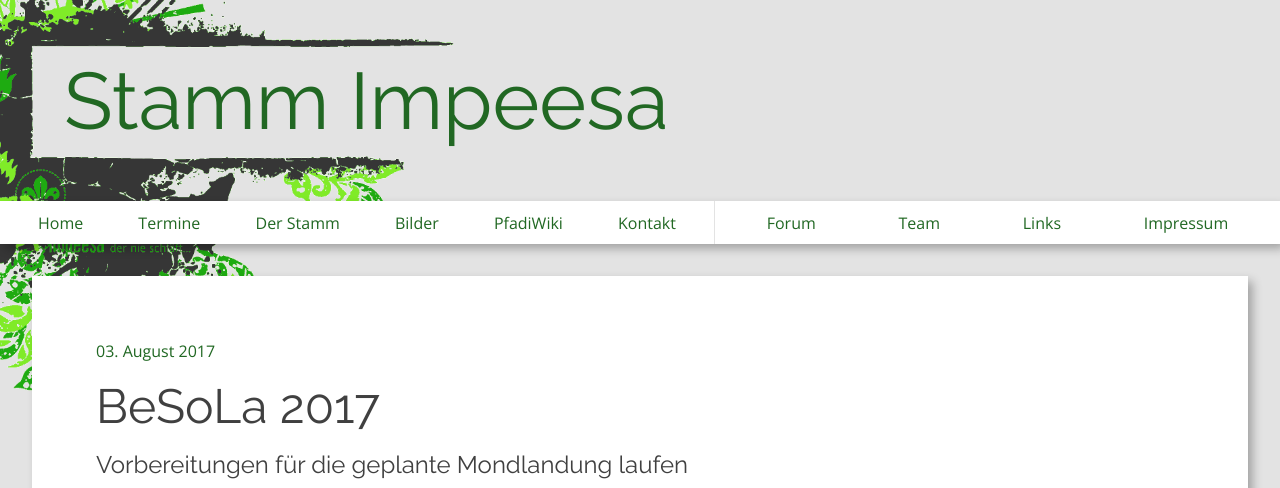
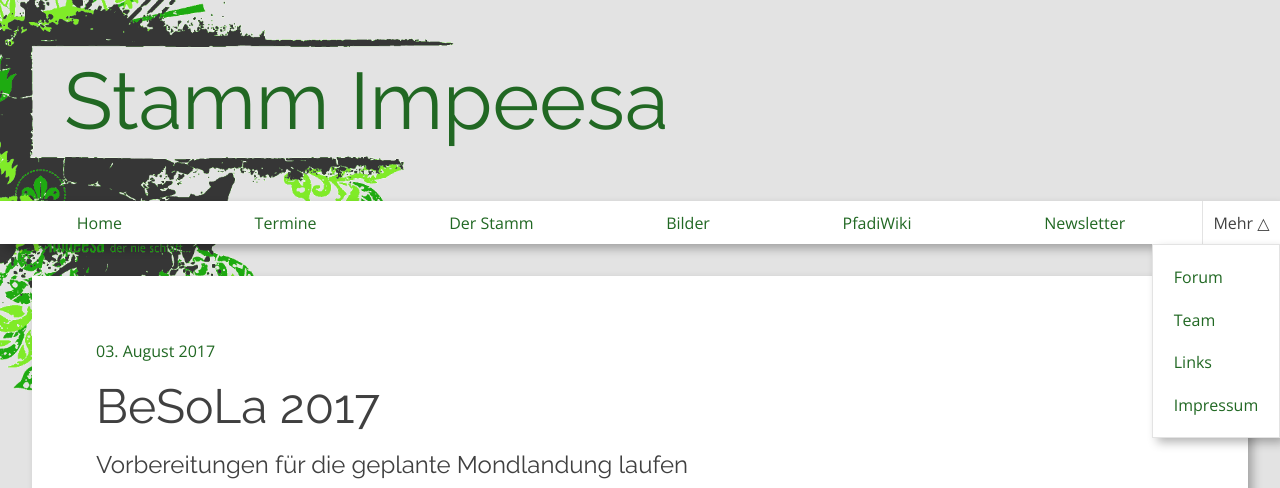
Before and after one commit to Ozin/ozin, a website: page index.html in a window 1280 px wide. Shown: the top 488 px of the page. Drawn offline with nearby package versions, Linux system fonts and the light colour scheme; grey boxes are pictures that could not be loaded.

Commit message:
introduce more button

```diff
--- a/index.html
+++ b/index.html
@@ -79,6 +79,14 @@
 			left: 0;
 			margin: 10px;
 			cursor: pointer;
+		}
+
+		#menu__more-button__hidden-checkbox {
+			display: none;
+		}
+
+		.menu .menu__more-button {
+			display: none;
 		}
 
 		.menu__hidden-checkbox {
@@ -266,7 +274,9 @@
 
 			.menu {
 				position: sticky;
+				overflow: unset;
 				flex-direction: row;
+				align-items: center;
 			}
 
 			.menu .menu__main {
@@ -274,7 +284,7 @@
 				border-bottom: 0;
 			}
 
-			.menu .menu__main, .menu .menu__top {
+			.menu .menu__main {
 				display: flex;
 				margin: 0;
 				padding: 0 inherit;
@@ -282,11 +292,21 @@
 				justify-content: space-around;
 			}
 
-			.menu .menu__main li, .menu .menu__top li {
+			.menu .menu__top {
+				position: absolute;
+				top: 100%;
+				right: 0;
+				background: #FFF;
+				border: 1px solid #E3E3E3;
+				box-shadow: 0.3rem 0.3rem 0.6rem rgba(0, 0, 0, 0.3);
+				z-index: 0;
+			}
+
+			.menu .menu__main li {
 				justify-content: space-around;
 			}
 
-			.menu .menu__main a, .menu .menu__top a {
+			.menu .menu__main a {
 				margin: 0;
 				padding: 0;
 			}
@@ -294,6 +314,23 @@
 			.menu__hidden-checkbox:not(:checked)~.menu, .menu__hidden-checkbox:checked~.menu {
 				transform: none;
 				transition: none;
+			}
+
+			#menu__more-button__hidden-checkbox:not(:checked)~.menu__top {
+				display: none;
+			}
+
+			#menu__more-button__hidden-checkbox:not(:checked)~.menu__more-button::after {
+				content: ' ▿'
+			}
+
+			#menu__more-button__hidden-checkbox~.menu__more-button::after {
+				content: ' △';
+			}
+
+			.menu .menu__more-button {
+				display: block;
+				cursor: pointer;
 			}
 
 			.press {
@@ -341,6 +378,7 @@
 		<span></span>
 	</div>
 	<nav class="menu">
+		<input type="checkbox" id="menu__more-button__hidden-checkbox" checked />
 		<ul class="menu__top">
 			<li><a href="http://forum.dpsg-hohenlinden.de">Forum</a></li>
 			<li><a href="http://www.dpsg-hohenlinden.de/team">Team</a></li>
@@ -353,8 +391,9 @@
 			<li><a href="http://www.dpsg-hohenlinden.de/stamm/">Der Stamm</a></li>
 			<li><a href="http://www.dpsg-hohenlinden.de/bilder/">Bilder</a></li>
 			<li><a href="http://www.dpsg-hohenlinden.de/pfadiwiki/">PfadiWiki</a></li>
-			<li><a href="http://www.dpsg-hohenlinden.de/kontakt/">Kontakt</a></li>
+			<li><a href="http://www.dpsg-hohenlinden.de/kontakt/">Newsletter</a></li>
 		</ul>
+		<label class="menu__more-button" for="menu__more-button__hidden-checkbox">Mehr</label>
 	</nav>
 	<div class="main">
 		<div role="article" class="newsArticle" id="press_54">
```
